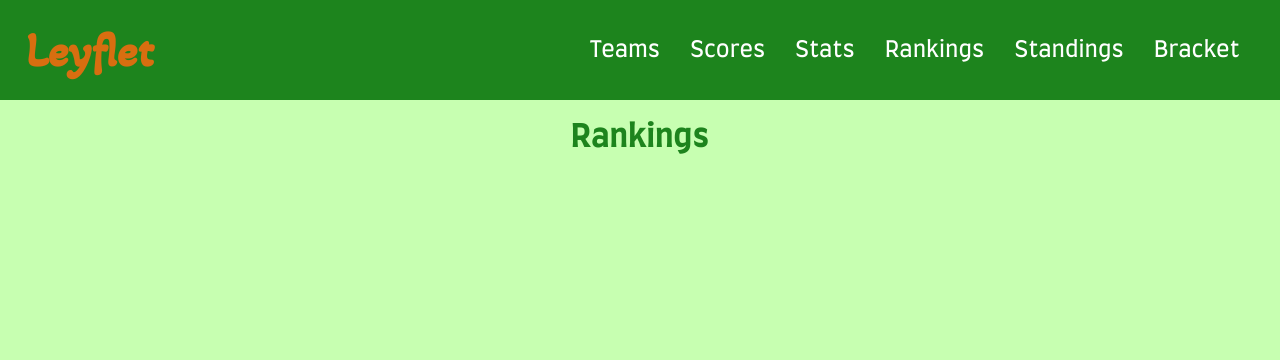
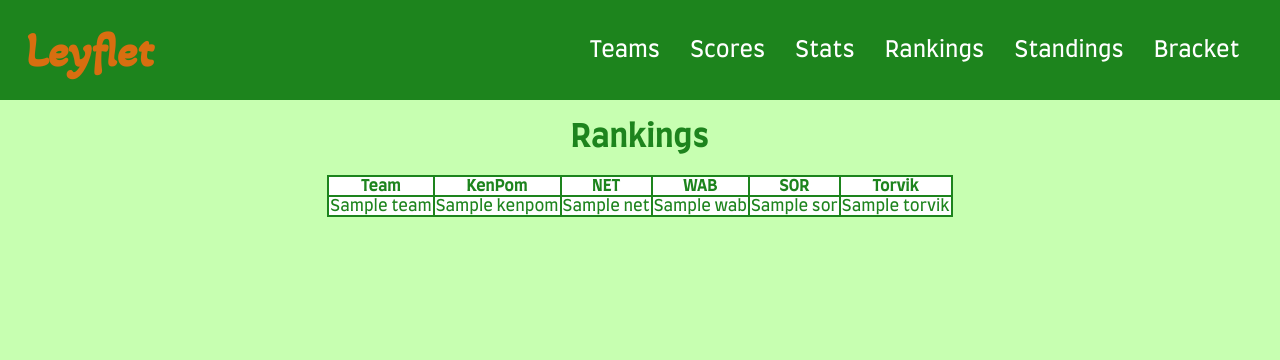
Before and after one commit to wesleyfletcher/leyflet, a Flask app: template templates/pages/rankings.html in a window 1280 px wide. Shown: the top 360 px of the page. Run offline with Flask 3, Linux system fonts and the light colour scheme; the template is opened without the code that fills it: most values are stand-ins (such as "Sample title", 1, 10 or a date in 2020).

Commit message:
Added basic rankings page with kenpom, net, torvik, SOR, and WAB metrics

```diff
--- a/app.py
+++ b/app.py
@@ -30,7 +30,12 @@ def stats():
 
 @app.route('/rankings/')
 def rankings():
-    return render_template('pages/rankings.html')
+    season = request.args.get('season')
+    conf = request.args.get('conf')
+
+    data = endpoint.rankings(season, conf)
+
+    return render_template('pages/rankings.html', data=data)
 
 @app.route('/standings/')
 def standings():
--- /dev/null
+++ b/static/sql/metrics_table.sql
@@ -0,0 +1,10 @@
+SELECT *
+FROM metrics
+
+JOIN member
+USING (season, team)
+
+WHERE conf LIKE '%{conf}%'
+AND season = {season}
+
+ORDER BY kenpom ASC
--- a/templates/pages/rankings.html
+++ b/templates/pages/rankings.html
@@ -3,4 +3,25 @@
 
 <h1>Rankings</h1>
 
+<table>
+    <tr>
+        <th>Team</th>
+        <th>KenPom</th>
+        <th>NET</th>
+        <th>WAB</th>
+        <th>SOR</th>
+        <th>Torvik</th>
+    </tr>
+    {% for row in data %}
+        <tr>
+            <td>{{ row.team }}</td>
+            <td>{{ row.kenpom }}</td>
+            <td>{{ row.net }}</td>
+            <td>{{ row.wab }}</td>
+            <td>{{ row.sor }}</td>
+            <td>{{ row.torvik }}</td>
+        </tr>
+    {% endfor %}
+</table>
+
 {% endblock %}
```
Also changed, not shown: endpoint.py (+23 -2 lines), 1 other file.
